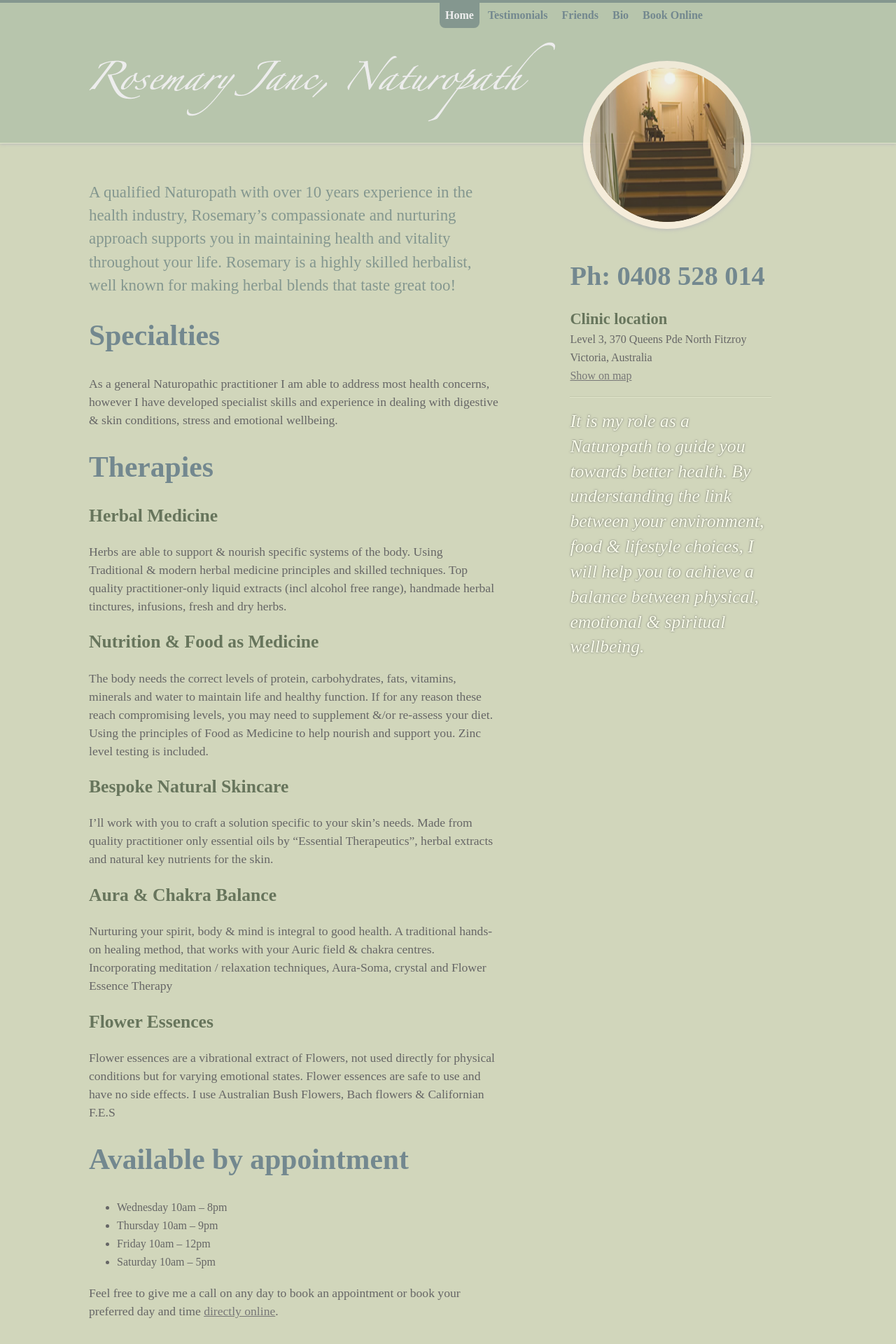
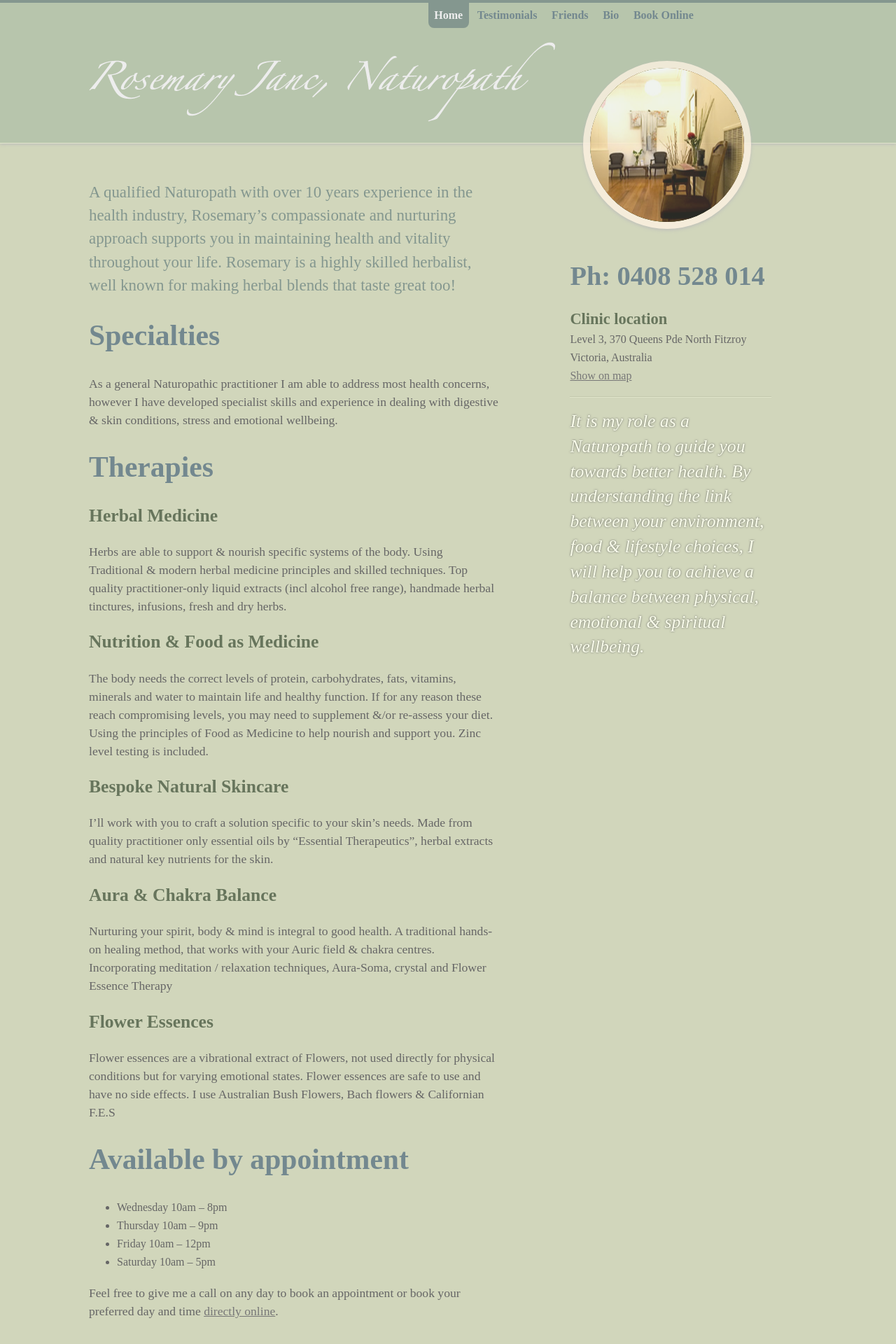
Before and after one commit to robmonie/www.rosemaryjancnaturopath.com.au, a Jekyll site: the page built from 1.index.html, in a window 1280 px wide. Shown: the top 1920 px of the page at 70% size. Built offline with Jekyll 4.4.1, drawn with Linux system fonts in a browser that asks for light colours; nearby versions of some CDN libraries; some web fonts are replaced.

Commit message:
fixed css

```diff
--- a/css/main.css
+++ b/css/main.css
@@ -29,12 +29,12 @@ a:hover {
 }
 
 ::-moz-selection {
-    background: #b3d4fc;
+    background: #FEF2E2;
     text-shadow: none;
 }
 
 ::selection {
-    background: #b3d4fc;
+    background: #FEF2E2;
     text-shadow: none;
 }
 
@@ -148,21 +148,28 @@ header .image.transparent {
 }
 
 .image-1 {
+    background-image: url(../img/entrance_2.jpg);
+}
+
+.image-2 {
     background-image: url(../img/entrance.jpg);
 }
 
-.image-2 {
-    background-image: url(../img/entrance_2.jpg);
-}
-
 .image-3 {
-    background-image: url(../img/autumn_in_daylesford.jpg);
+    background-image: url(../img/hawthorn.jpg);
 }
 
 .image-4 {
-    background-image: url(../img/clinic_room_web_1.jpg);
+    background-image: url(../img/ladies_mantle.jpg);
 }
 
+.image-5 {
+   background-image: url(../img/clinic_room_web_1.jpg);
+}
+
+.image-6 {
+    background-image: url(../img/autumn_in_daylesford.jpg);
+}
 
 .main aside {
     margin-top: 1em;
@@ -269,6 +276,16 @@ section.intro {
     color: #84978F;
 }
 
+section.intro img {
+    float: left;
+    margin-right: 1em;
+
+    border: 4px solid #e1e6cb;
+    -webkit-box-shadow: 0 2px 5px #bbb;
+       -moz-box-shadow: 0 2px 5px #bbb;
+            box-shadow: 0 2px 5px #bbb;
+}
+
 .small {
     font-size: 0.7em;
 }
@@ -347,7 +364,7 @@ section.intro {
         position: absolute;
         top: 0;
         right: 10px;
-        width: 20em;
+        width: 22em;
         margin-top: 0px
     }
 
@@ -429,7 +446,7 @@ section.intro {
     }
 
     nav {
-        width: 25em;
+        width: 26em;
         right: 48px;
     }
 
```
Also changed, not shown: 1 other file.
